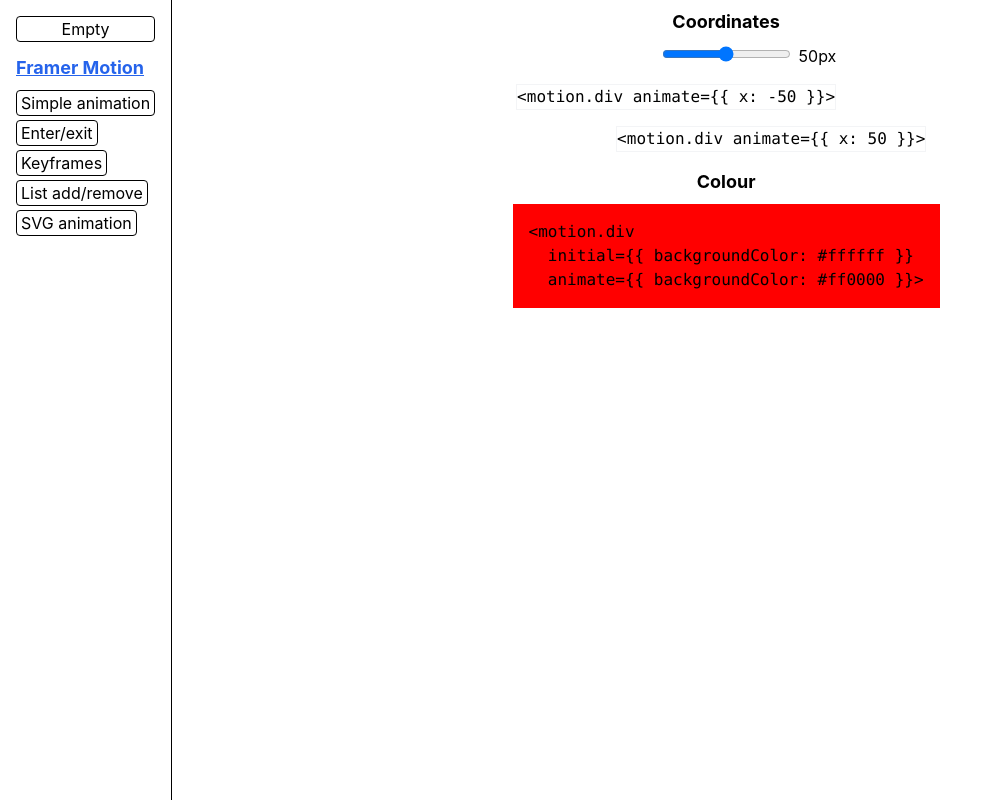
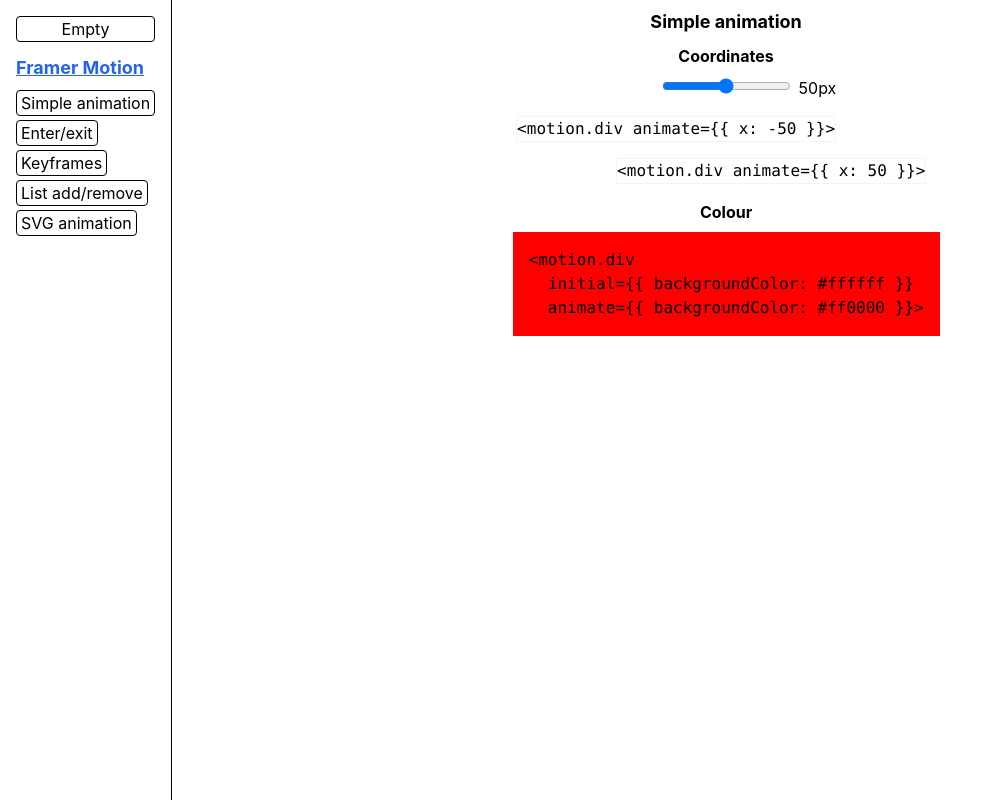
Before and after one commit to hwride/animation, a React (Vite) app: page / in a window 1280 px wide. Both pictures are taken after a click on the button "Simple animation". Shown: the whole page, without its empty margins (0-987 px from the left). Built offline with nearby package versions, Linux system fonts and the light colour scheme; the HTML template or start-up script is replaced by a standard one.

Commit message:
Add consistent headings for each page.

```diff
--- /dev/null
+++ b/src/components/Headings.tsx
@@ -0,0 +1,22 @@
+import { HTMLAttributes } from 'react'
+
+export function H2({
+  className,
+  children,
+}: HTMLAttributes<HTMLHeadingElement>) {
+  return (
+    <h2 className={'text-center text-lg font-bold mb-2' + (className ?? '')}>
+      {children}
+    </h2>
+  )
+}
+export function H3({
+  className,
+  children,
+}: HTMLAttributes<HTMLHeadingElement>) {
+  return (
+    <h3 className={'text-center text-md font-bold mb-2' + (className ?? '')}>
+      {children}
+    </h3>
+  )
+}
--- a/src/components/SubHeading.tsx
+++ /dev/null
@@ -1,12 +0,0 @@
-import { HTMLAttributes } from 'react'
-
-export function SubHeading({
-  className,
-  children,
-}: HTMLAttributes<HTMLHeadingElement>) {
-  return (
-    <h2 className={'text-center text-lg font-bold mb-2' + (className ?? '')}>
-      {children}
-    </h2>
-  )
-}
--- a/src/pages/EnterExit.tsx
+++ b/src/pages/EnterExit.tsx
@@ -1,6 +1,6 @@
 import { AnimatePresence, motion } from 'framer-motion'
 import { useState } from 'react'
-import { SubHeading } from '../components/SubHeading.tsx'
+import { H2 } from '../components/Headings.tsx'
 import { Button } from '../components/Button.tsx'
 import { Link } from '../components/Link.tsx'
 
@@ -9,7 +9,7 @@ export function EnterExit() {
 
   return (
     <div className="pt-2">
-      <SubHeading>Enter/exit animations</SubHeading>
+      <H2>Enter/exit animations</H2>
 
       <p className="max-w-[80ch] mx-auto">
         You must use{' '}
--- a/src/pages/Keyframes.tsx
+++ b/src/pages/Keyframes.tsx
@@ -1,6 +1,6 @@
 import { AnimatePresence, motion } from 'framer-motion'
 import { useState } from 'react'
-import { SubHeading } from '../components/SubHeading.tsx'
+import { H2 } from '../components/Headings.tsx'
 import { Button } from '../components/Button.tsx'
 import { Link } from '../components/Link.tsx'
 
@@ -9,7 +9,7 @@ export function Keyframes() {
 
   return (
     <div className="pt-2">
-      <SubHeading>Enter/exit animations</SubHeading>
+      <H2>Keyframes</H2>
 
       <p className="max-w-[80ch] mx-auto">
         You can use{' '}
--- a/src/pages/ListAddRemove.tsx
+++ b/src/pages/ListAddRemove.tsx
@@ -1,6 +1,6 @@
 import { AnimatePresence, motion } from 'framer-motion'
 import { useState } from 'react'
-import { SubHeading } from '../components/SubHeading.tsx'
+import { H2 } from '../components/Headings.tsx'
 import { Button } from '../components/Button.tsx'
 
 export function ListAddRemove() {
@@ -13,7 +13,7 @@ export function ListAddRemove() {
 
   return (
     <div className="pt-2">
-      <SubHeading>List add/remove</SubHeading>
+      <H2>List add/remove</H2>
 
       <p className="max-w-[80ch] mx-auto mb-2">
         Test example showing animating of list items in and out of a list.
--- a/src/pages/SVGAnimate.tsx
+++ b/src/pages/SVGAnimate.tsx
@@ -2,7 +2,7 @@ import { motion } from 'framer-motion'
 import './SVGAnimate.css'
 import { ReactNode, useState } from 'react'
 import { TextInput } from '../components/TextInput.tsx'
-import { SubHeading } from '../components/SubHeading.tsx'
+import { H2, H3 } from '../components/Headings.tsx'
 
 function getVariants(opts: { pathLength: number; duration: number }) {
   return {
@@ -29,7 +29,8 @@ export function SVGAnimate() {
   return (
     <div className="pt-2">
       <div>
-        <SubHeading>Options</SubHeading>
+        <H2>SVG animation</H2>
+        <H3>Options</H3>
         <div className="grid grid-cols-2 mx-auto w-max">
           <LabelledTextInput
             id="path-length"
@@ -55,7 +56,7 @@ export function SVGAnimate() {
         </pre>
       </div>
 
-      <SubHeading>SVG</SubHeading>
+      <H2>SVG</H2>
       <motion.svg
         className="mx-auto"
         key={key}
--- a/src/pages/SimpleAnimate.tsx
+++ b/src/pages/SimpleAnimate.tsx
@@ -1,6 +1,6 @@
 import { motion } from 'framer-motion'
 import { useState } from 'react'
-import { SubHeading } from '../components/SubHeading.tsx'
+import { H2, H3 } from '../components/Headings.tsx'
 
 export function SimpleAnimate() {
   const [coordVal, setCoordVal] = useState(50)
@@ -9,7 +9,8 @@ export function SimpleAnimate() {
 
   return (
     <div className="pt-2">
-      <SubHeading>Coordinates</SubHeading>
+      <H2>Simple animation</H2>
+      <H3>Coordinates</H3>
       {/* Controls */}
       <div className="w-fit m-auto mt-2">
         <label>
@@ -46,7 +47,7 @@ export function SimpleAnimate() {
         </motion.div>
       </div>
 
-      <SubHeading>Colour</SubHeading>
+      <H3>Colour</H3>
       <div className="w-min m-auto">
         <motion.div
           className="p-4"
```
